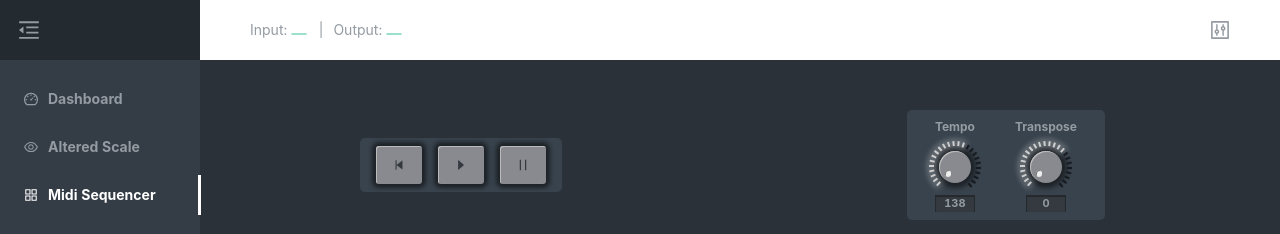
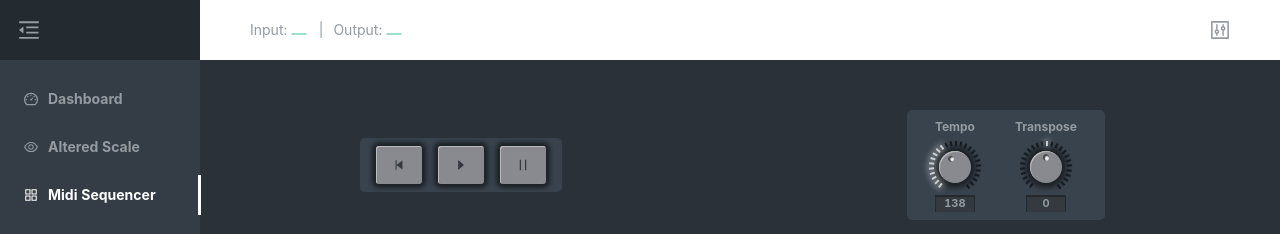
Before and after one commit to tedkx/midi-playground, a React app: page /midi-sequencer in a window 1280 px wide. Shown: the top 234 px of the page. Built offline with nearby package versions, Linux system fonts and the light colour scheme.

Commit message:
Rotary knobs with wheel and intensity factor

```diff
--- a/src/components/KeyboardComponents/RotaryKnob.js
+++ b/src/components/KeyboardComponents/RotaryKnob.js
@@ -1,14 +1,38 @@
 import React from 'react';
+import { debounce } from 'lodash';
 
-const knobMax = 32;
+const minAngle = -144;
+const maxAngle = 144;
+const tickAngleDiff = 12;
+
+const angleScale = maxAngle - minAngle;
+const numOfTicks = angleScale / tickAngleDiff;
 const defaultStep = 1;
 
-const convertToKnobValue = (value, min, max) =>
-  Math.max(0, Math.min(knobMax, ((value - min) * knobMax) / (max - min)));
-const convertFromKnobValue = (value, min, max) =>
-  ((max - min) * Math.max(0, Math.min(knobMax, value))) / knobMax + min;
+const convertToKnobAngle = (value, min, max) => {
+  const knobValue = ((value - min) * angleScale) / (max - min) + minAngle;
+  return Math.max(minAngle, Math.min(maxAngle, knobValue));
+};
+
+const getTickProps = (tickIndex, angle, centerBased) => {
+  const tickAngle = minAngle + tickAngleDiff * tickIndex;
+  const active = !centerBased
+    ? angle > minAngle && tickAngle <= angle
+    : angle < 0
+    ? tickAngle <= 0 && tickAngle >= angle
+    : tickAngle >= 0 && tickAngle <= angle;
+
+  return {
+    className: `tick ${active && 'active'}`,
+    key: tickIndex,
+    style: {
+      transform: `rotate(${tickAngle}deg)`,
+    },
+  };
+};
 
 const RotaryKnob = ({
+  centerBased,
   className,
   displayValue,
   max,
@@ -19,13 +43,31 @@ const RotaryKnob = ({
   title,
   value,
 }) => {
-  const adjustedValue = React.useMemo(
-    () => Math.max(0, Math.min(knobMax, convertToKnobValue(value, min, max))),
+  const ref = React.useRef({
+    factor: 1,
+  });
+
+  const resetFactor = React.useMemo(
+    () =>
+      debounce(() => {
+        ref.current.factor = step;
+      }, 25),
+    [step]
+  );
+
+  const angle = React.useMemo(
+    () => convertToKnobAngle(value, min, max, centerBased),
     [value, min, max]
   );
 
   const onWheel = React.useCallback(
-    e => onSetValue(value + step * (e.deltaY < 0 ? 1 : -1)),
+    e => {
+      const newValue =
+        value + step * ref.current.factor * (e.deltaY < 0 ? 1 : -1);
+      onSetValue(Math.min(max, Math.max(min, newValue)));
+      ref.current.factor += step;
+      resetFactor();
+    },
     [value, step, min, max]
   );
 
@@ -39,12 +81,13 @@ const RotaryKnob = ({
       {title && <div className="title">{title}</div>}
       <div className="knob-overlay" onWheel={onWheel}></div>
       <div className="knob-inner">
+        <div
+          className="marker"
+          style={{ transform: `rotate(${angle}deg)` }}
+        ></div>
         <div className="ticks">
-          {Array.from(Array(24)).map((_, idx) => (
-            <div
-              key={idx}
-              className={`tick ${idx < adjustedValue && 'active'}`}
-            ></div>
+          {Array.from(Array(numOfTicks + 1)).map((_, idx) => (
+            <div key={idx} {...getTickProps(idx, angle, centerBased)}></div>
           ))}
         </div>
       </div>
--- a/src/components/KeyboardComponents/styles.less
+++ b/src/components/KeyboardComponents/styles.less
@@ -140,16 +140,21 @@
     position: relative;
     z-index: 0;
 
+    .marker {
+      width: 100%;
+      height: 100%;
+
       &::after {
-      box-shadow: inset 1px 1px #777;
+        box-shadow: inset 1px 1px 1px 1px rgba(0, 0, 0, 0.7);
         content: ' ';
         position: absolute;
-      bottom: 19%;
-      left: 19%;
+        top: 11%;
+        left: 40%;
         width: 20%;
         height: 20%;
         background-color: #eee;
         border-radius: 50%;
+      }
     }
   }
 
@@ -180,15 +185,6 @@
         background-color: #ccc;
       }
     }
-
-    @iterations: 0;
-    .tick-loop (@i) when (@i < 25) {
-      .tick:nth-child(@{i}) {
-        transform: rotate(@i * 12 - 150deg);
-      }
-      .tick-loop(@i + 1);
-    }
-    .tick-loop (@iterations);
   }
 
   .value-wrap {
--- a/src/components/Midi/Provider.js
+++ b/src/components/Midi/Provider.js
@@ -3,7 +3,6 @@ import MidiContext from './Context';
 import SettingsModal from './SettingsModal';
 import { MidiPortState } from 'lib/enums';
 import { debounce } from 'lodash';
-window.debounce = debounce;
 const preferredInputName = 'MODX-1';
 const preferredOutputName = 'MODX-1';
 
--- a/src/routes/MidiSequencer/constants.js
+++ b/src/routes/MidiSequencer/constants.js
@@ -35,6 +35,7 @@ const parameterData = {
     title: 'Tempo',
   },
   transpose: {
+    centerBased: true,
     defaultValue: 0,
     min: -24,
     max: 24,
```
Lines whose indentation alone changed are shown as unchanged.
